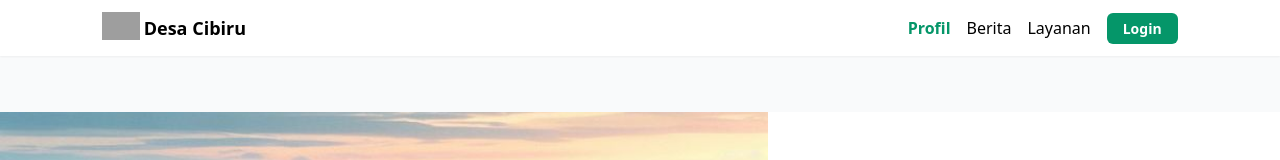
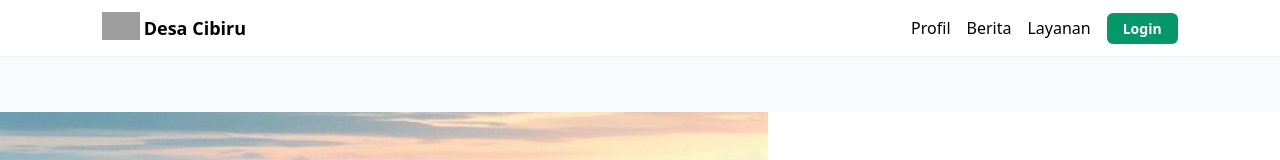
Before and after one commit to fauzanashshidiq/desa-web, a React (Vite) app in the folder frontend/: page /login in a window 1280 px wide. Shown: the top 160 px of the page. Built offline with nearby package versions, Linux system fonts and the light colour scheme; grey boxes are pictures that could not be loaded.

Commit message:
feat(navbar): edit list nav colour when is active

```diff
--- a/frontend/src/components/Navbar.jsx
+++ b/frontend/src/components/Navbar.jsx
@@ -1,10 +1,11 @@
 import React, { useState, useEffect } from "react";
-import { Link, useNavigate } from "react-router-dom";
+import { Link, useNavigate, useLocation } from "react-router-dom";
 import { logout } from "../utils/auth";
 
 const Navbar = () => {
   const [userInfo, setUserInfo] = useState(null);
   const navigate = useNavigate();
+  const location = useLocation();
 
   useEffect(() => {
     const getUserInfo = () => {
@@ -42,6 +43,11 @@ const Navbar = () => {
     navigate("/");
   };
 
+  const isActive = (path) =>
+    location.pathname === path
+      ? "text-emerald-600 font-semibold"
+      : "hover:text-emerald-600";
+
   return (
     <header className="flex items-center justify-between md:px-[8vw] px-[3vw] bg-white h-14 text-black shadow-sm fixed top-0 left-0 w-full z-50">
       <div className="logo">
@@ -57,17 +63,17 @@ const Navbar = () => {
       <nav>
         <ul className="flex font-medium items-center gap-4">
           <li>
-            <Link to="/" className="font-semibold text-emerald-600">
+            <Link to="/" className={isActive("/")}>
               Profil
             </Link>
           </li>
           <li>
-            <Link to="/berita" className="hover:text-emerald-600">
+            <Link to="/berita" className={isActive("/berita")}>
               Berita
             </Link>
           </li>
           <li>
-            <Link to="/layanan" className="hover:text-emerald-600">
+            <Link to="/layanan" className={isActive("/layanan")}>
               Layanan
             </Link>
           </li>
```
